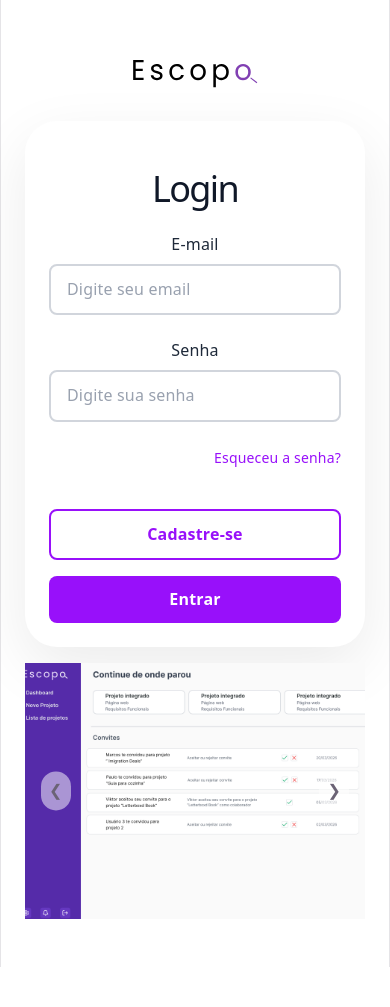
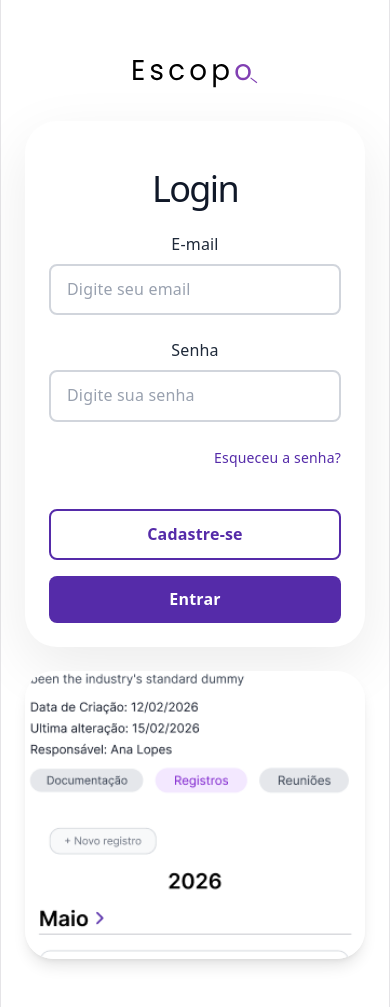
Before and after one commit to Samys003/projeto-escopo-web, a React (Vite) app: page / in a window 390 px wide. Before the commit the page ends 967 px from the top, so only its background shows below. Built offline with nearby package versions, Linux system fonts and the light colour scheme.

Commit message:
Alterando cores, removendo imagem do background, transformando o carrossel em automático, alteração das imagens do carrossel desktop para mobile

```diff
--- a/src/components/Carrossel.jsx
+++ b/src/components/Carrossel.jsx
@@ -1,4 +1,4 @@
-import React, { useState } from "react";
+import React, { useEffect, useState } from "react";
 import slide1 from "../assets/Slide1.png";
 import slide2 from "../assets/Slide2.png";
 import slide3 from "../assets/Slide3.png";
@@ -10,43 +10,57 @@ const Carrossel = () => {
   const slides = [slide1, slide2, slide3];
   const slidesMobiles = [slide1mobile, slide2mobile, slide3mobile];
   const [current, setCurrent] = useState(0);
+  const [isMobile, setIsMobile] = useState(false);
 
-  const prevSlide = () => {
-    setCurrent(current === 0 ? slides.length - 1 : current - 1);
-  };
+  useEffect(() => {
+    const updateIsMobile = () => setIsMobile(window.innerWidth < 768);
 
-  const nextSlide = () => {
-    setCurrent(current === slides.length - 1 ? 0 : current + 1);
-  };
+    updateIsMobile();
+    window.addEventListener("resize", updateIsMobile);
+
+    return () => window.removeEventListener("resize", updateIsMobile);
+  }, []);
+
+  useEffect(() => {
+    const interval = setInterval(() => {
+      setCurrent((prev) =>
+        prev === (isMobile ? slidesMobiles.length : slides.length) - 1
+          ? 0
+          : prev + 1,
+      );
+    }, 3000);
+
+    return () => clearInterval(interval);
+  }, [isMobile]);
+
+  const displayedSlides = isMobile ? slidesMobiles : slides;
 
   return (
-    <div className="relative overflow-hidden w-full h-64 mt-4">
+    <div className="relative overflow-hidden w-full h-72 sm:h-80 mt-6 rounded-[28px] shadow-lg">
       <div
-        className="flex transition-transform duration-500 ease-out"
+        className="flex transition-transform duration-700 ease-out"
         style={{ transform: `translateX(-${current * 100}%)` }}
       >
-        {slides.map((s, i) => (
+        {displayedSlides.map((src, index) => (
           <img
-            key={i}
-            src={s}
-            alt={`Slide ${i}`}
-            className="w-full h-64 object-cover flex-shrink-0"
+            key={index}
+            src={src}
+            alt={`Slide ${index + 1}`}
+            className="w-full h-72 sm:h-80 object-cover shrink-0"
           />
         ))}
       </div>
 
-      <button
-        onClick={prevSlide}
-        className="absolute top-1/2 left-4 -translate-y-1/2 bg-white/50 p-2 rounded-full"
-      >
-        &#10094;
-      </button>
-      <button
-        onClick={nextSlide}
-        className="absolute top-1/2 right-4 -translate-y-1/2 bg-white/50 p-2 rounded-full"
-      >
-        &#10095;
-      </button>
+      <div className="absolute bottom-4 left-1/2 -translate-x-1/2 flex gap-2">
+        {displayedSlides.map((_, index) => (
+          <span
+            key={index}
+            className={`h-2 w-2 rounded-full transition-colors duration-300 ${
+              index === current ? "bg-white" : "bg-white/60"
+            }`}
+          />
+        ))}
+      </div>
     </div>
   );
 };
--- a/src/index.css
+++ b/src/index.css
@@ -1,4 +1,8 @@
 @import "tailwindcss";
+
+@theme {
+  --font-inter: "Inter", sans-serif;
+}
 
 :root {
   --text: #6b6375;
@@ -10,8 +14,8 @@
   --accent-bg: rgba(170, 59, 255, 0.1);
   --accent-border: rgba(170, 59, 255, 0.5);
   --social-bg: rgba(244, 243, 236, 0.5);
-  --shadow: rgba(0, 0, 0, 0.1) 0 10px 15px -3px,
-    rgba(0, 0, 0, 0.05) 0 4px 6px -2px;
+  --shadow:
+    rgba(0, 0, 0, 0.1) 0 10px 15px -3px, rgba(0, 0, 0, 0.05) 0 4px 6px -2px;
 
   --sans: system-ui, "Segoe UI", Roboto, sans-serif;
   --heading: system-ui, "Segoe UI", Roboto, sans-serif;
@@ -26,6 +30,15 @@
   text-rendering: optimizeLegibility;
   -webkit-font-smoothing: antialiased;
   -moz-osx-font-smoothing: grayscale;
+  --fundo: #fafafa;
+  --color-base: #552ba9;
+  --color-dark: #42257c;
+  --color-variant: #7645d787;
+  --cinza-700: #374151;
+  --cinza-600: #4b5563;
+  --cinza-500: #6b7280;
+  --cinza-300: #d1d5db;
+  --external-shadow: 0 0 8px rgba(0, 0, 0, 0.25);
 
   @media (max-width: 1024px) {
     font-size: 16px;
@@ -43,8 +56,8 @@
     --accent-bg: rgba(192, 132, 252, 0.15);
     --accent-border: rgba(192, 132, 252, 0.5);
     --social-bg: rgba(47, 48, 58, 0.5);
-    --shadow: rgba(0, 0, 0, 0.4) 0 10px 15px -3px,
-      rgba(0, 0, 0, 0.25) 0 4px 6px -2px;
+    --shadow:
+      rgba(0, 0, 0, 0.4) 0 10px 15px -3px, rgba(0, 0, 0, 0.25) 0 4px 6px -2px;
   }
 
   #social .button-icon {
--- a/src/pages/Login.jsx
+++ b/src/pages/Login.jsx
@@ -1,6 +1,6 @@
 import { Link } from "react-router-dom";
 import LogoImg from "../assets/logo(1).svg";
-import Carrossel from "../components/carrossel";
+import Carrossel from "../components/Carrossel";
 
 function Login() {
   return (
@@ -14,7 +14,7 @@ function Login() {
             alt="Escopo"
           />
         </div>
-        <div className="rounded-[32px] bg-white shadow-[0_20px_60px_rgba(0,0,0,0.08)] p-6 sm:p-8">
+        <div className="rounded-4xl bg-white shadow-[0_20px_60px_rgba(0,0,0,0.08)] p-6 sm:p-8">
           <h1 className="text-2xl font-bold text-center text-gray-900! mb-8">
             Login
           </h1>
@@ -27,7 +27,7 @@ function Login() {
               <input
                 type="email"
                 placeholder="Digite seu email"
-                className="w-full px-4 py-3 border-2 border-gray-300 rounded-lg focus:outline-none focus:border-purple-600 text-gray-700 placeholder-gray-400 transition"
+                className="w-full px-4 py-3 border-2 border-gray-300 rounded-lg focus:outline-none focus:border-[#552ba9] text-gray-700 placeholder-gray-400 transition"
               />
             </div>
 
@@ -38,7 +38,7 @@ function Login() {
               <input
                 type="password"
                 placeholder="Digite sua senha"
-                className="w-full px-4 py-3 border-2 border-gray-300 rounded-lg focus:outline-none focus:border-purple-600 text-gray-700 placeholder-gray-400 transition"
+                className="w-full px-4 py-3 border-2 border-gray-300 rounded-lg focus:outline-none focus:border-[#552ba9] text-gray-700 placeholder-gray-400 transition"
               />
             </div>
 
@@ -46,7 +46,7 @@ function Login() {
               <Link
                 to="/Senha"
                 href="/Senha"
-                className="text-purple-600 hover:text-purple-700 text-sm font-medium transition"
+                className="text-[#552ba9] hover:text-[#42257c] text-sm font-medium transition"
               >
                 Esqueceu a senha?
               </Link>
@@ -55,14 +55,14 @@ function Login() {
             <div className="flex flex-col md:flex-row gap-4 pt-4">
               <Link
                 to="/cadastro"
-                className="flex-1 py-3 bg-white border-2 border-purple-600 text-purple-600 font-semibold rounded-lg hover:bg-purple-50 transition text-center"
+                className="flex-1 py-3 bg-white border-2 border-[#552ba9] text-[#552ba9] font-semibold rounded-lg hover:bg-purple-50 transition text-center"
               >
                 Cadastre-se
               </Link>
               <Link
                 type="submit"
                 to="/Dashboard"
-                className="flex-1 py-3 bg-purple-600 text-white font-semibold rounded-lg hover:bg-purple-700 transition"
+                className="flex-1 py-3 bg-[#552ba9] text-white font-semibold rounded-lg hover:bg-[#42257c] transition"
               >
                 Entrar
               </Link>
--- a/src/pages/Redefinir.jsx
+++ b/src/pages/Redefinir.jsx
@@ -9,7 +9,7 @@ function Redefinir() {
         <div className="flex justify-center mb-8">
           <img src={LogoImg} className="w-64 h-auto" alt="Escopo" />
         </div>
-        <div className="rounded-[32px] bg-white shadow-[0_20px_60px_rgba(0,0,0,0.08)] p-6 sm:p-8">
+        <div className="rounded-4xl bg-white shadow-[0_20px_60px_rgba(0,0,0,0.08)] p-6 sm:p-8">
           <h1 className="text-3xl font-bold text-center text-gray-900! mb-10">
             Redefinir Senha
           </h1>
@@ -22,7 +22,7 @@ function Redefinir() {
               <input
                 type="password"
                 placeholder="Digite sua nova senha"
-                className="w-full px-4 py-3 border-2 border-gray-300 rounded-lg focus:outline-none focus:border-purple-600 text-gray-700 placeholder-gray-400 transition"
+                className="w-full px-4 py-3 border-2 border-gray-300 rounded-lg focus:outline-none focus:border-[#552ba9] text-gray-700 placeholder-gray-400 transition"
               />
             </div>
 
@@ -33,14 +33,14 @@ function Redefinir() {
               <input
                 type="password"
                 placeholder="Digite novamente sua nova senha"
-                className="w-full px-4 py-3 border-2 border-gray-300 rounded-lg focus:outline-none focus:border-purple-600 text-gray-700 placeholder-gray-400 transition"
+                className="w-full px-4 py-3 border-2 border-gray-300 rounded-lg focus:outline-none focus:border-[#552ba9] text-gray-700 placeholder-gray-400 transition"
               />
             </div>
 
             <div className="flex gap-4 pt-4">
               <Link
                 type="button"
-                className="flex-1 py-3 bg-white border-2 border-purple-600 text-purple-600 font-semibold rounded-lg hover:bg-purple-50 transition"
+                className="flex-1 py-3 bg-white border-2 border-[#552ba9] text-[#552ba9] font-semibold rounded-lg hover:bg-purple-50 transition"
                 to="/cadastro"
               >
                 Cadastre-se
@@ -48,7 +48,7 @@ function Redefinir() {
               <Link
                 type="submit"
                 to="/Login"
-                className="flex-1 py-3 bg-purple-600 text-white font-semibold rounded-lg hover:bg-purple-700 transition"
+                className="flex-1 py-3 bg-[#552ba9] text-white font-semibold rounded-lg hover:bg-[#42257c] transition"
               >
                 Entrar
               </Link>
@@ -56,7 +56,7 @@ function Redefinir() {
             <Link
               type="button"
               to="/Senha"
-              className="mt-8 inline-flex items-center gap-2 px-5 py-3 border border-gray-300 rounded-[16px] text-purple-600 font-semibold hover:bg-gray-50 transition"
+              className="mt-8 inline-flex items-center gap-2 px-5 py-3 border border-gray-300 rounded-2xl text-[#552ba9] font-semibold hover:bg-gray-50 transition"
             >
               <span>Voltar</span>
               <span className="text-xl">↩︎</span>
```
Also changed, not shown: src/pages/Cadastro.jsx (+6 -9 lines), src/pages/Senha.jsx (+7 -7 lines).
